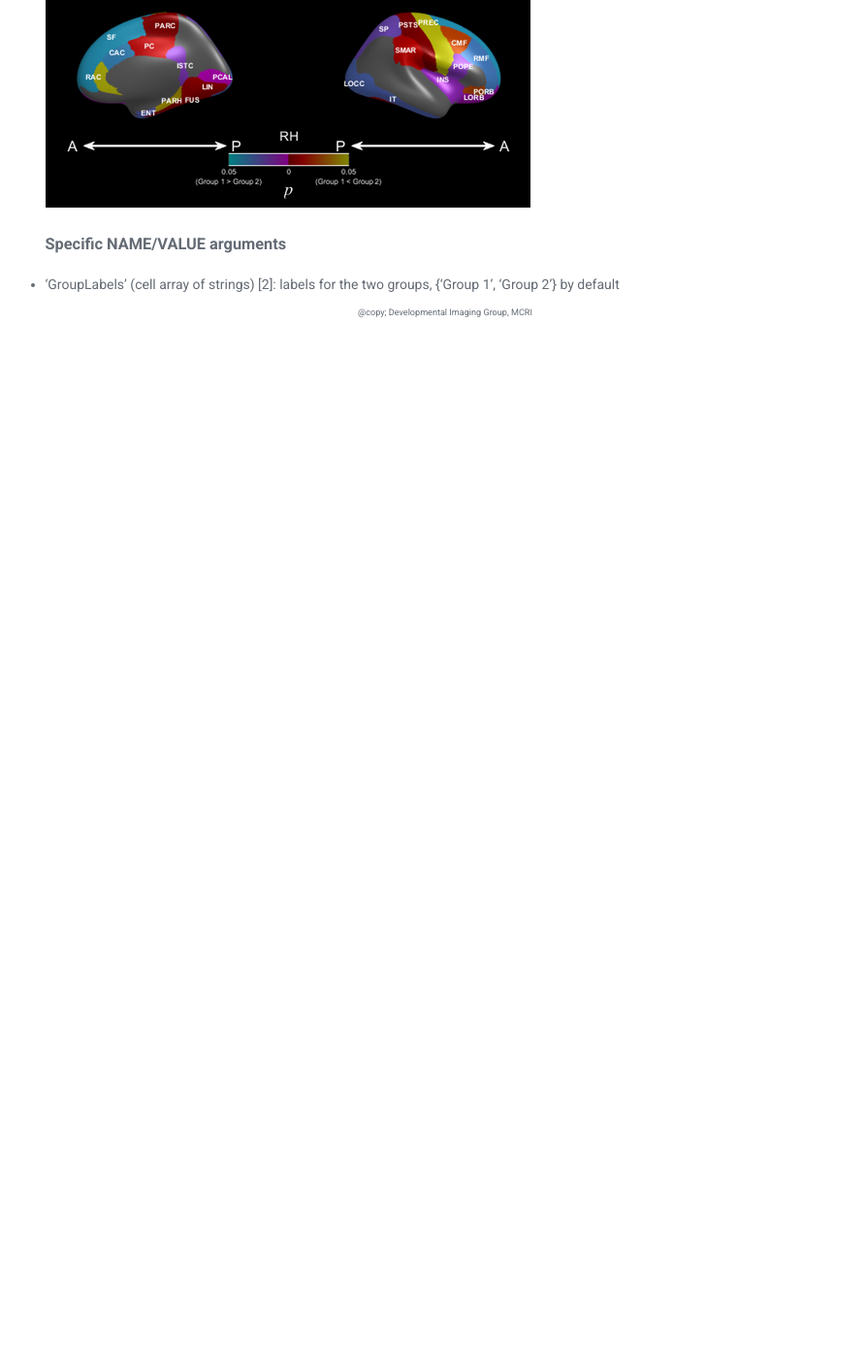
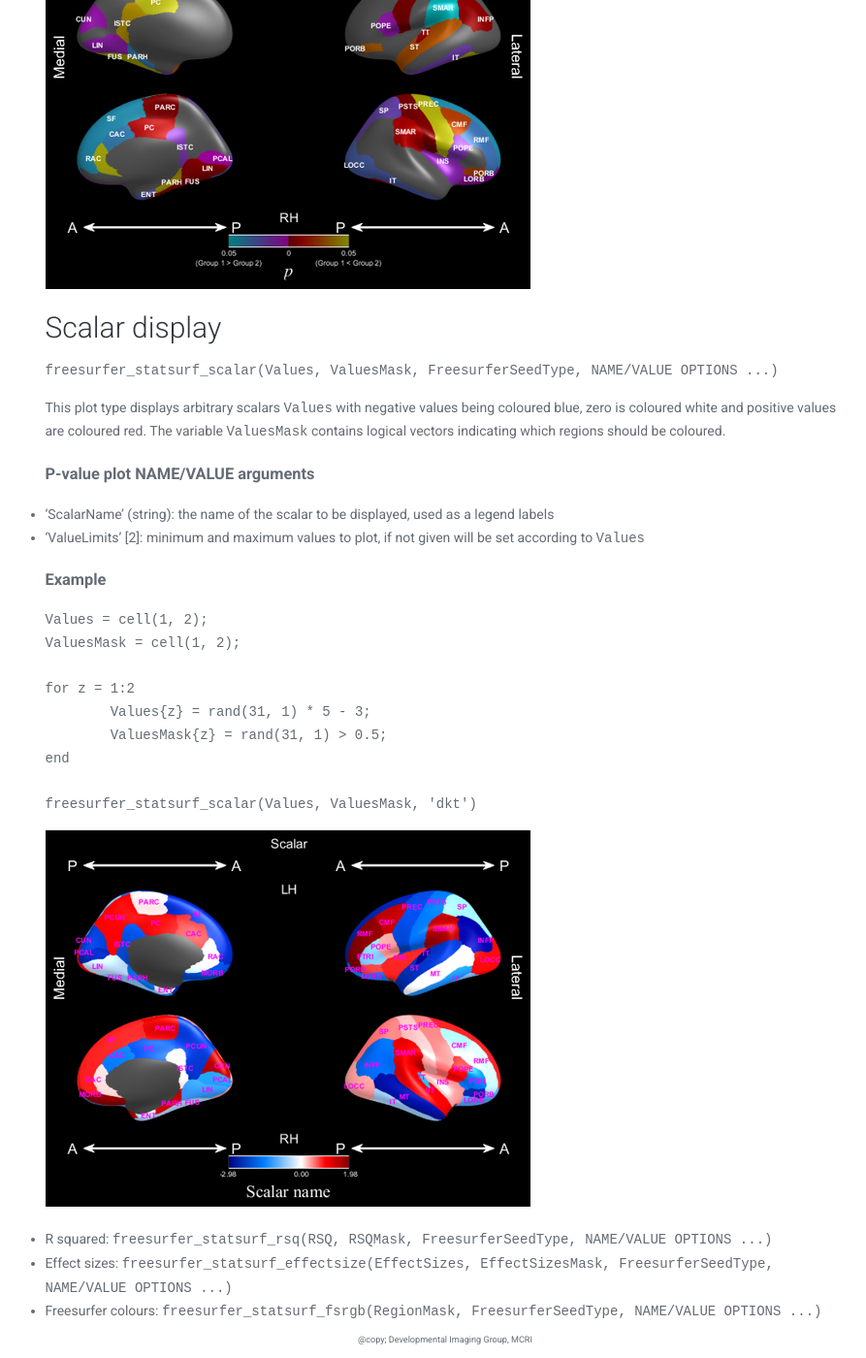
Before and after one commit to DevelopmentalImagingMCRI/freesurfer_statsurf_display, a Jekyll site: the page built from using/index.md, in a window 1280 px wide and 1400 px high, scrolled down 1486 px. Shown: the whole window at 97% size, without its empty margins (181-1074 px from the left). Built offline with Jekyll 4.4.1, drawn with Linux system fonts in a browser that asks for light colours; before the commit the page ends 1843 px from its top, so only the background shows below that; some of the changed text lies outside the part shown.

Commit message:
Put in scalar display

```diff
--- a/using/index.md
+++ b/using/index.md
@@ -35,6 +35,10 @@ There are a number of NAME/VALUE options that are common to all plot types.
 
 The <I>p</I>-value plot is intended to colour statistically significant regions after hypothesis testing. The `PValues` argument contains the <I>p</I>-values for each region. Regions that have p < 0.05 will be coloured, or grey otherwise. The `TValues` contains the values of the test statistic. The sign of the test statistic, based on a 2-group test, values will be used to separate "Group 1 > Group 2" (positive test statistic) and "Group 2 > Group 1" (negative test statistic).
 
+### P-value plot NAME/VALUE arguments
+
+* 'GroupLabels' (cell array of strings) [2]: labels for the two groups, {'Group 1', 'Group 2'} by default
+
 ### Example
 
 ~~~matlab
@@ -51,6 +55,35 @@ freesurfer_statsurf_p(P, T, 'dkt')
 
 ![Image of p-value plot](img/parc_dkt_p.png)
 
-### Specific NAME/VALUE arguments
+## Scalar display
 
-* 'GroupLabels' (cell array of strings) [2]: labels for the two groups, {'Group 1', 'Group 2'} by default
+`freesurfer_statsurf_scalar(Values, ValuesMask, FreesurferSeedType, NAME/VALUE OPTIONS ...)`
+
+This plot type displays arbitrary scalars `Values` with negative values being coloured blue, zero is coloured white and positive values are coloured red.
+The variable `ValuesMask` contains logical vectors indicating which regions should be coloured.
+
+### P-value plot NAME/VALUE arguments
+
+* 'ScalarName' (string): the name of the scalar to be displayed, used as a legend labels
+* 'ValueLimits' [2]: minimum and maximum values to plot, if not given will be set according to `Values`
+
+### Example
+
+~~~matlab
+Values = cell(1, 2);
+ValuesMask = cell(1, 2);
+
+for z = 1:2
+	Values{z} = rand(31, 1) * 5 - 3;
+	ValuesMask{z} = rand(31, 1) > 0.5;
+end
+
+freesurfer_statsurf_scalar(Values, ValuesMask, 'dkt')
+~~~
+
+![Image of scalar-value plot](img/parc_dkt_scalar.png)
+
+
+* R squared: `freesurfer_statsurf_rsq(RSQ, RSQMask, FreesurferSeedType, NAME/VALUE OPTIONS ...)`
+* Effect sizes: `freesurfer_statsurf_effectsize(EffectSizes, EffectSizesMask, FreesurferSeedType, NAME/VALUE OPTIONS ...)`
+* Freesurfer colours: `freesurfer_statsurf_fsrgb(RegionMask, FreesurferSeedType, NAME/VALUE OPTIONS ...)`
```
Also changed, not shown: using/img/parc_dkt_scalar.png (added).
